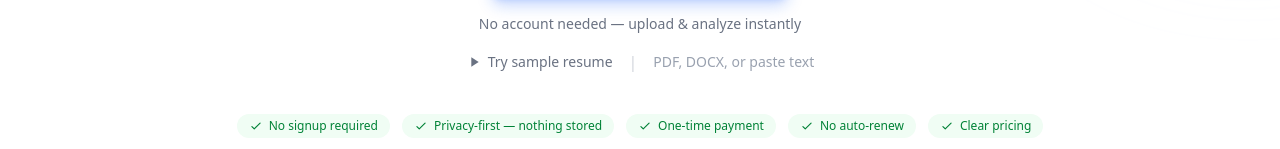
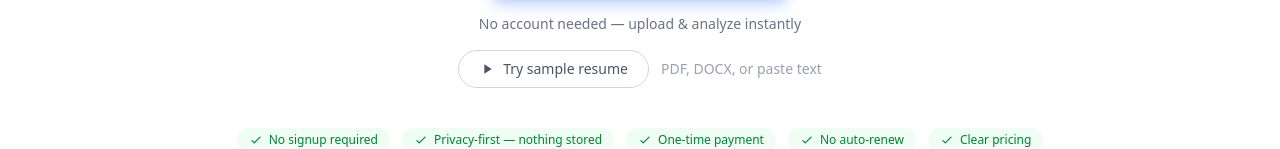
Before and after one commit to kiranz38/resumeai, a Next.js app: page / in a window 1280 px wide. Shown: the part 547-696 px from the top of the page. Built offline with nearby package versions, Linux system fonts and the light colour scheme; no server answers.

Commit message:
Style "Try sample resume" as transparent pill button with play icon
Co-Authored-By: Claude Opus 4.6 <noreply@anthropic.com>

```diff
--- a/src/app/page.tsx
+++ b/src/app/page.tsx
@@ -135,15 +135,14 @@ export default function LandingPage() {
               Upload Your Resume
             </Link>
             <p className="text-sm text-gray-500">No account needed — upload &amp; analyze instantly</p>
-            <div className="flex items-center gap-4">
+            <div className="flex items-center gap-3">
               <Link
                 href="/demo"
-                className="inline-flex items-center gap-1.5 text-sm font-medium text-gray-500 underline-offset-2 hover:text-gray-700 hover:underline"
+                className="inline-flex items-center gap-2 rounded-full border border-gray-300 bg-white/60 px-5 py-2 text-sm font-medium text-gray-600 backdrop-blur-sm transition-all hover:border-gray-400 hover:bg-white hover:text-gray-900"
               >
                 <svg className="h-4 w-4" viewBox="0 0 24 24" fill="currentColor"><path d="M8 5v14l11-7z" /></svg>
                 Try sample resume
               </Link>
-              <span className="text-gray-300">|</span>
               <span className="text-sm text-gray-400">PDF, DOCX, or paste text</span>
             </div>
           </div>
```
